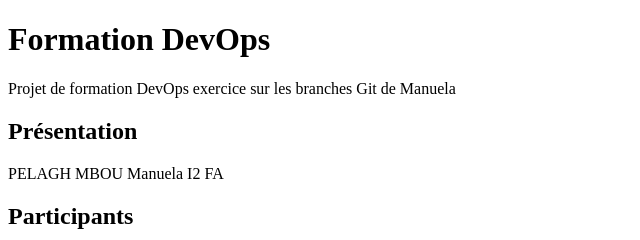
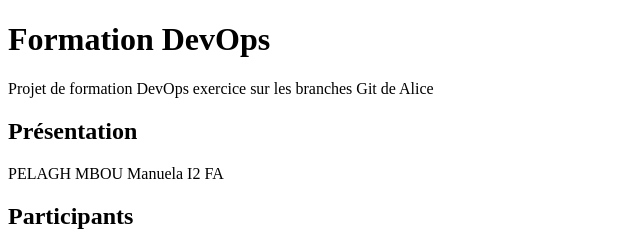
Before and after one commit to Manuela-PELAGHO-MBOU-3IL/formation-git, a plain HTML site: page index.html in a window 1280 px wide. Shown: the top 240 px of the page, 0-640 px from the left. Drawn offline with Linux system fonts and the light colour scheme.

Commit message:
Modification phrase par Alice

```diff
--- a/index.html
+++ b/index.html
@@ -8,7 +8,7 @@
 
 <h1>Formation DevOps</h1>
 
-<p>Projet de formation DevOps  exercice sur les branches Git de Manuela</p>
+<p>Projet de formation DevOps  exercice sur les branches Git de Alice</p>
 
 <h2>Présentation</h2>
 <p> PELAGH MBOU Manuela I2 FA</p>
```
